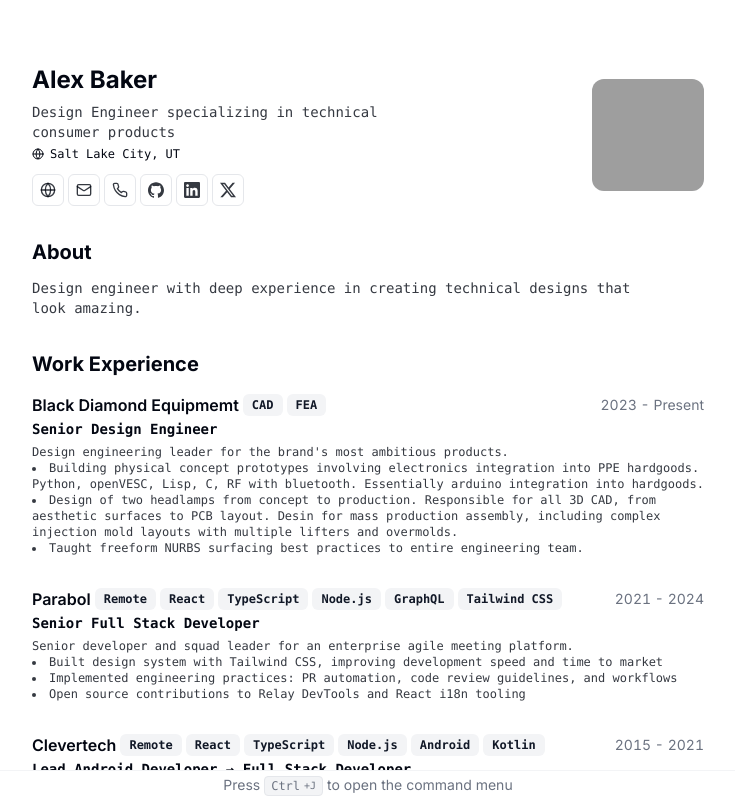
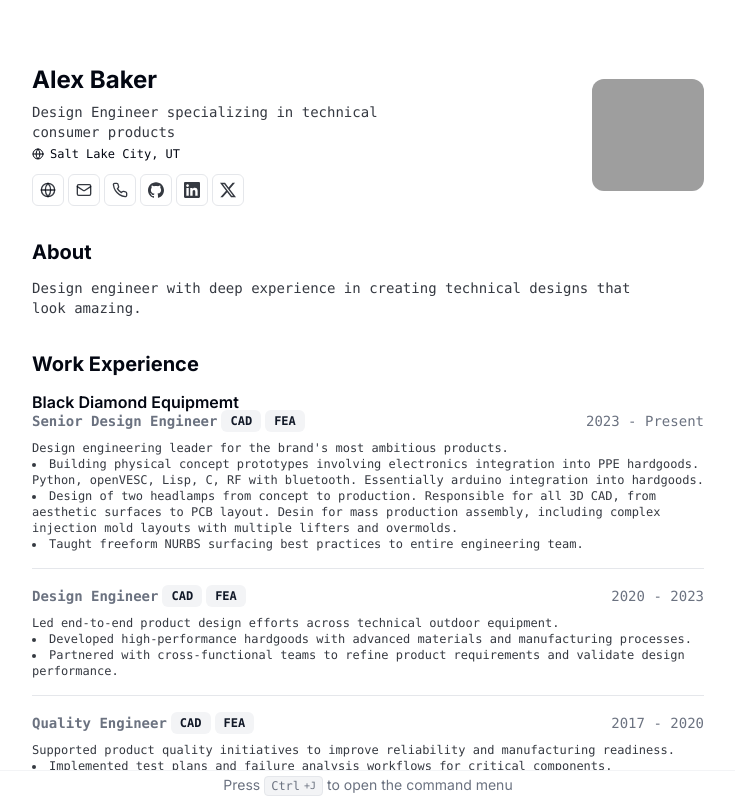
Before and after one commit to bakerjohnalex/resume, a Next.js app: page / in a window 1280 px wide. Shown: the top 800 px of the page, without its empty margins (272-1007 px from the left). Built offline with nearby package versions, Linux system fonts and the light colour scheme; grey boxes are pictures that could not be loaded.

Commit message:
Group roles under employers

```diff
--- a/src/apollo/type-defs.ts
+++ b/src/apollo/type-defs.ts
@@ -37,13 +37,7 @@ export class Education {
 }
 
 @ObjectType()
-export class Work {
-  @Field(() => String)
-  company: string;
-
-  @Field(() => String)
-  link: string;
-
+export class WorkRole {
   @Field(() => [String])
   badges: string[];
 
@@ -58,6 +52,18 @@ export class Work {
 
   @Field(() => String)
   description: string;
+}
+
+@ObjectType()
+export class Work {
+  @Field(() => String)
+  company: string;
+
+  @Field(() => String)
+  link: string;
+
+  @Field(() => [WorkRole])
+  roles: WorkRole[];
 }
 
 @ObjectType()
--- a/src/app/components/WorkExperience.tsx
+++ b/src/app/components/WorkExperience.tsx
@@ -6,6 +6,7 @@ import type { RESUME_DATA } from "@/data/resume-data";
 import { cn } from "@/lib/utils";
 
 type WorkExperience = (typeof RESUME_DATA)["work"][number];
+type WorkRole = WorkExperience["roles"][number];
 type WorkBadges = readonly string[];
 
 interface BadgeListProps {
@@ -43,8 +44,8 @@ function BadgeList({
 }
 
 interface WorkPeriodProps {
-  start: WorkExperience["start"];
-  end?: WorkExperience["end"];
+  start: WorkRole["start"];
+  end?: WorkRole["end"];
 }
 
 /**
@@ -89,18 +90,57 @@ function CompanyLink({
   );
 }
 
+interface WorkRoleItemProps {
+  role: WorkRole;
+  isFirstRole: boolean;
+}
+
+/**
+ * Individual work role component
+ * Handles responsive layout for badges (mobile/desktop)
+ */
+function WorkRoleItem({
+  role,
+  isFirstRole,
+}: WorkRoleItemProps) {
+  const { badges, title, start, end, description } = role;
+
+  return (
+    <div className={cn("space-y-2", isFirstRole ? "" : "border-t pt-4")}>
+      <div className="flex items-center justify-between gap-x-2 text-base">
+        <h4 className="inline-flex items-center justify-center gap-x-1 font-mono text-sm font-semibold leading-none print:text-[12px]">
+          {title}
+          <BadgeList
+            className="hidden gap-x-1 sm:inline-flex"
+            badges={badges}
+          />
+        </h4>
+        <WorkPeriod start={start} end={end} />
+      </div>
+      <div className="text-xs text-foreground/80 print:text-[10px] text-pretty">
+        {description}
+      </div>
+      <div>
+        <BadgeList
+          className="-mx-2 flex-wrap gap-1 sm:hidden"
+          badges={badges}
+        />
+      </div>
+    </div>
+  );
+}
+
 interface WorkExperienceItemProps {
   work: WorkExperience;
 }
 
 /**
  * Individual work experience card component
- * Handles responsive layout for badges (mobile/desktop)
  */
 function WorkExperienceItem({
   work,
 }: WorkExperienceItemProps) {
-  const { company, link, badges, title, start, end, description } = work;
+  const { company, link, roles } = work;
 
   return (
     <Card className="py-1 print:py-0">
@@ -108,29 +148,18 @@ function WorkExperienceItem({
         <div className="flex items-center justify-between gap-x-2 text-base">
           <h3 className="inline-flex items-center justify-center gap-x-1 font-semibold leading-none print:text-sm">
             <CompanyLink company={company} link={link} />
-            <BadgeList
-              className="hidden gap-x-1 sm:inline-flex"
-              badges={badges}
-            />
           </h3>
-          <WorkPeriod start={start} end={end} />
         </div>
-
-        <h4 className="font-mono text-sm font-semibold leading-none print:text-[12px]">
-          {title}
-        </h4>
       </CardHeader>
 
-      <CardContent>
-        <div className="mt-2 text-xs text-foreground/80 print:mt-1 print:text-[10px] text-pretty">
-          {description}
-        </div>
-        <div className="mt-2">
-          <BadgeList
-            className="-mx-2 flex-wrap gap-1 sm:hidden"
-            badges={badges}
+      <CardContent className="space-y-4">
+        {roles.map((role, index) => (
+          <WorkRoleItem
+            key={`${company}-${role.title}-${role.start}`}
+            role={role}
+            isFirstRole={index === 0}
           />
-        </div>
+        ))}
       </CardContent>
     </Card>
   );
@@ -158,7 +187,7 @@ export function WorkExperience({
         aria-labelledby="work-experience"
       >
         {work.map((item) => (
-          <article key={`${item.company}-${item.start}`}>
+          <article key={`${item.company}-${item.roles[0]?.start ?? "role"}`}>
             <WorkExperienceItem work={item} />
           </article>
         ))}
--- a/src/data/resume-data.tsx
+++ b/src/data/resume-data.tsx
@@ -47,6 +47,8 @@ export const RESUME_DATA: ResumeData = {
     {
       company: "Black Diamond Equipmemt",
       link: "https://blackdiamondequipment.com/",
+      roles: [
+        {
           badges: ["CAD", "FEA"],
           title: "Senior Design Engineer",
           start: "2023",
@@ -71,8 +73,50 @@ export const RESUME_DATA: ResumeData = {
           ),
         },
         {
+          badges: ["CAD", "FEA"],
+          title: "Design Engineer",
+          start: "2020",
+          end: "2023",
+          description: (
+            <>
+              Led end-to-end product design efforts across technical outdoor equipment.
+              <ul className="list-inside list-disc">
+                <li>
+                  Developed high-performance hardgoods with advanced materials and manufacturing processes.
+                </li>
+                <li>
+                  Partnered with cross-functional teams to refine product requirements and validate design performance.
+                </li>
+              </ul>
+            </>
+          ),
+        },
+        {
+          badges: ["CAD", "FEA"],
+          title: "Quality Engineer",
+          start: "2017",
+          end: "2020",
+          description: (
+            <>
+              Supported product quality initiatives to improve reliability and manufacturing readiness.
+              <ul className="list-inside list-disc">
+                <li>
+                  Implemented test plans and failure analysis workflows for critical components.
+                </li>
+                <li>
+                  Collaborated with suppliers to resolve quality issues and improve production consistency.
+                </li>
+              </ul>
+            </>
+          ),
+        },
+      ],
+    },
+    {
       company: "Parabol",
       link: "https://parabol.co",
+      roles: [
+        {
           badges: [
             "Remote",
             "React",
@@ -104,9 +148,13 @@ export const RESUME_DATA: ResumeData = {
             </>
           ),
         },
+      ],
+    },
     {
       company: "Clevertech",
       link: "https://clevertech.biz",
+      roles: [
+        {
           badges: ["Remote", "React", "TypeScript", "Node.js", "Android", "Kotlin"],
           title: "Lead Android Developer → Full Stack Developer",
           start: "2015",
@@ -132,9 +180,13 @@ export const RESUME_DATA: ResumeData = {
             </>
           ),
         },
+      ],
+    },
     {
       company: "Jojo Mobile",
       link: "https://bsgroup.eu/",
+      roles: [
+        {
           badges: ["On Site", "Android", "Java", "Kotlin"],
           title: "Android Developer → Lead Android Developer",
           start: "2012",
@@ -153,15 +205,21 @@ export const RESUME_DATA: ResumeData = {
             </>
           ),
         },
+      ],
+    },
     {
       company: "Nokia Siemens Networks",
       link: "https://www.nokia.com",
+      roles: [
+        {
           badges: ["On Site", "C/C++", "LTE", "Agile"],
           title: "C/C++ Developer",
           start: "2010",
           end: "2012",
           description:
             "Developed software for LTE base stations at enterprise scale, gaining strong fundamentals in software architecture, testing practices, and cross-team collaboration.",
+        },
+      ],
     },
   ],
   skills: [
--- a/src/lib/types.ts
+++ b/src/lib/types.ts
@@ -31,11 +31,13 @@ export interface ResumeData {
   work: Array<{
     company: string;
     link: string;
-    badges: string[];
-    title: string;
-    start: string;
-    end: string | null;
-    description: string | React.ReactNode;
+    roles: Array<{
+      badges: string[];
+      title: string;
+      start: string;
+      end: string | null;
+      description: string | React.ReactNode;
+    }>;
   }>;
   skills: string[];
   projects: Array<{
@@ -68,14 +70,18 @@ export interface GraphQLEducation {
   end: string;
 }
 
-export interface GraphQLWork {
-  company: string;
-  link: string;
+export interface GraphQLWorkRole {
   badges: string[];
   title: string;
   start: string;
   end: string;
   description: string;
+}
+
+export interface GraphQLWork {
+  company: string;
+  link: string;
+  roles: GraphQLWorkRole[];
 }
 
 export interface GraphQLLink {
@@ -139,11 +145,13 @@ export function resumeDataToGraphQL(data: ResumeData): GraphQLMe {
     work: data.work.map((job) => ({
       company: job.company,
       link: job.link,
-      badges: job.badges,
-      title: job.title,
-      start: job.start,
-      end: job.end || "Present",
-      description: reactToString(job.description),
+      roles: job.roles.map((role) => ({
+        badges: role.badges,
+        title: role.title,
+        start: role.start,
+        end: role.end || "Present",
+        description: reactToString(role.description),
+      })),
     })),
     skills: data.skills,
     projects: data.projects.map((project) => ({
```
Lines whose indentation alone changed are shown as unchanged.
